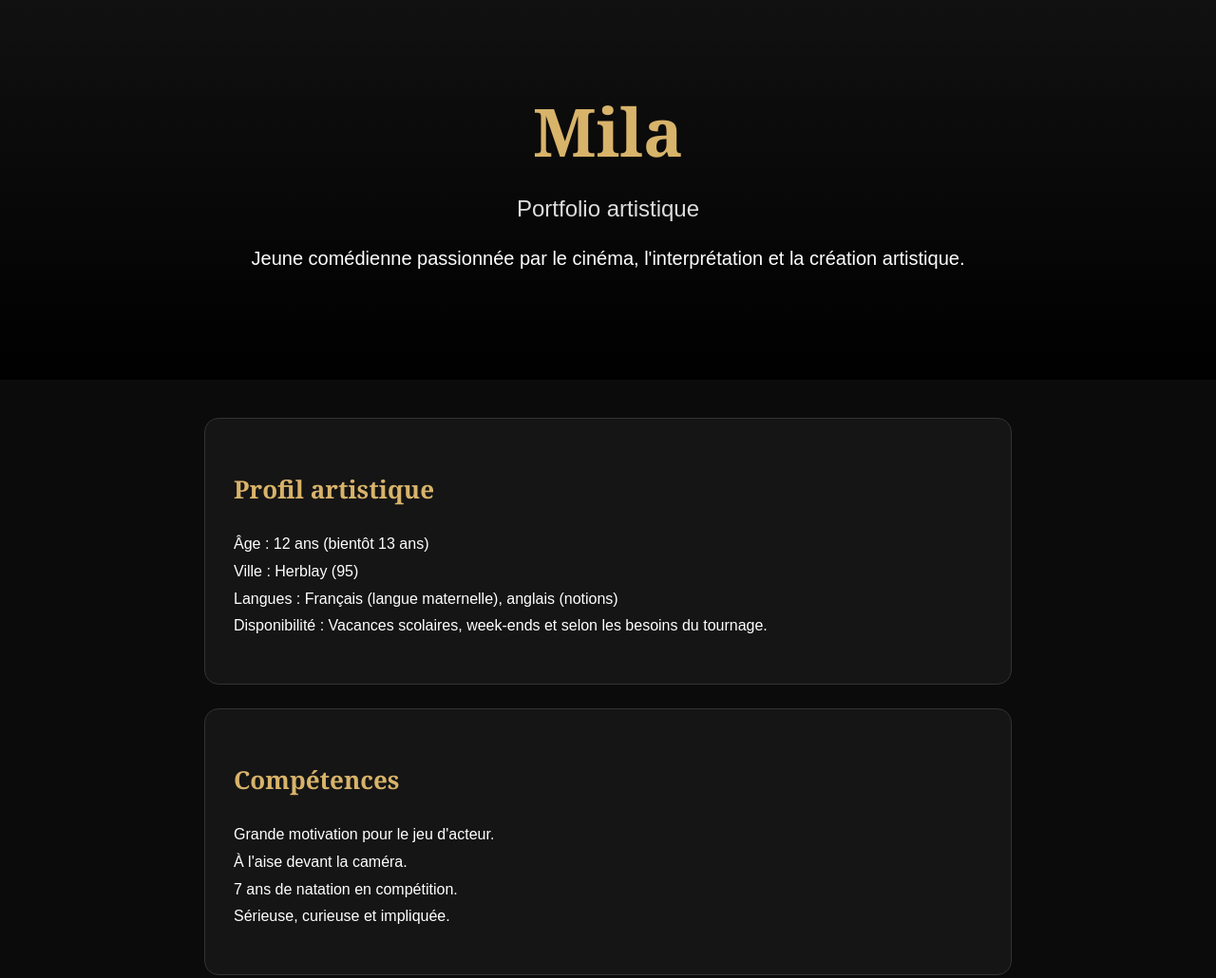
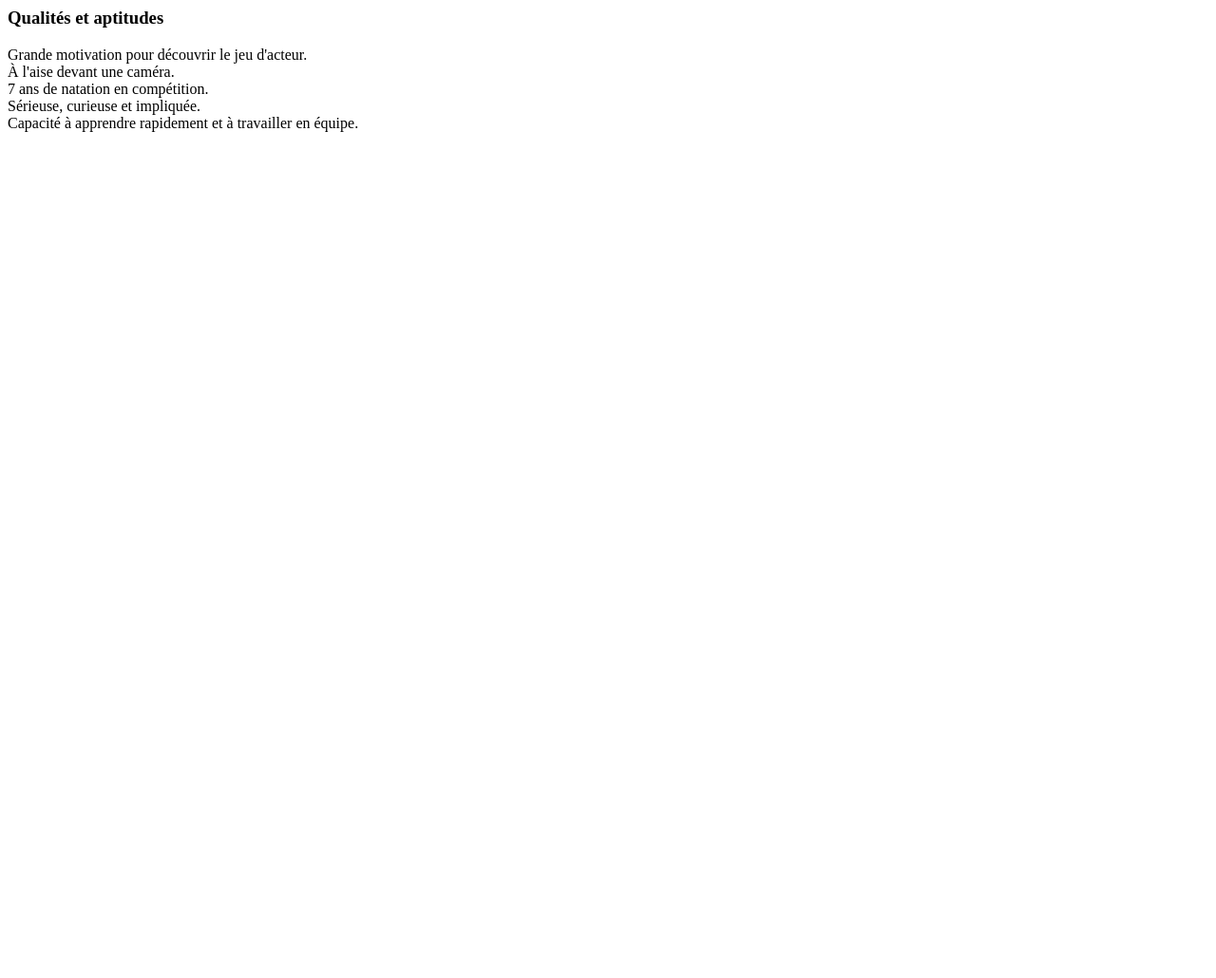
Before and after one commit to Mila952026/portfolio, a plain HTML site: page index.html in a window 1280 px wide. Shown: the top 1030 px of the page at 95% size. After the commit the page ends 800 px from the top, so only its background shows below. Drawn offline with Linux system fonts and the light colour scheme.

Commit message:
Update index.html

```diff
--- a/index.html
+++ b/index.html
@@ -1,168 +1,13 @@
-<!DOCTYPE html>
-<html lang="fr">
-<head>
+<div class="card">
 
-<meta charset="UTF-8">
-<meta name="viewport" content="width=device-width, initial-scale=1.0">
-
-<title>Mila - Portfolio artistique</title>
-
-<style>
-
-body {
-    margin: 0;
-    background: #0b0b0b;
-    color: white;
-    font-family: Arial, sans-serif;
-}
-
-header {
-    text-align: center;
-    padding: 90px 20px;
-    background: linear-gradient(#111, #000);
-}
-
-h1 {
-    font-family: Georgia, serif;
-    font-size: 70px;
-    color: #d8b36a;
-    margin: 0;
-}
-
-h2 {
-    font-weight: normal;
-    color: #ddd;
-}
-
-header p {
-    font-size: 20px;
-}
-
-
-section {
-    max-width: 850px;
-    margin: auto;
-    padding: 40px 20px;
-}
-
-
-.card {
-    background: #151515;
-    padding: 30px;
-    margin-bottom: 25px;
-    border-radius: 15px;
-    border: 1px solid #333;
-}
-
-
-h3 {
-    color: #d8b36a;
-    font-family: Georgia, serif;
-    font-size: 26px;
-}
-
-
-p {
-    line-height: 1.8;
-}
-
-
-footer {
-    text-align: center;
-    padding: 25px;
-    background: #000;
-    color: #d8b36a;
-}
-
-</style>
-
-</head>
-
-
-<body>
-
-
-<header>
-
-<h1>Mila</h1>
-
-<h2>Portfolio artistique</h2>
+<h3>Qualités et aptitudes</h3>
 
 <p>
-Jeune comédienne passionnée par le cinéma,
-l'interprétation et la création artistique.
-</p>
-
-</header>
-
-
-<section>
-
-
-<div class="card">
-
-<h3>Profil artistique</h3>
-
-<p>
-Âge : 12 ans (bientôt 13 ans)<br>
-Ville : Herblay (95)<br>
-Langues : Français (langue maternelle), anglais (notions)<br>
-Disponibilité : Vacances scolaires, week-ends et selon les besoins du tournage.
+Grande motivation pour découvrir le jeu d'acteur.<br>
+À l'aise devant une caméra.<br>
+7 ans de natation en compétition.<br>
+Sérieuse, curieuse et impliquée.<br>
+Capacité à apprendre rapidement et à travailler en équipe.
 </p>
 
 </div>
-
-
-<div class="card">
-
-<h3>Compétences</h3>
-
-<p>
-Grande motivation pour le jeu d'acteur.<br>
-À l'aise devant la caméra.<br>
-7 ans de natation en compétition.<br>
-Sérieuse, curieuse et impliquée.
-</p>
-
-</div>
-
-
-<div class="card">
-
-<h3>Mon univers</h3>
-
-<p>
-Cinéma<br>
-Jeu d'actrice<br>
-Sport<br>
-Créativité et découverte de nouveaux personnages.
-</p>
-
-</div>
-
-
-<div class="card">
-
-<h3>Mon objectif</h3>
-
-<p>
-Mon objectif est de devenir actrice et de participer
-à des projets qui permettent de transmettre des émotions
-et de raconter des histoires.
-</p>
-
-</div>
-
-
-</section>
-
-
-<footer>
-
-Portfolio artistique de Mila © 2026
-
-</footer>
-
-
-</body>
-</html>
```
